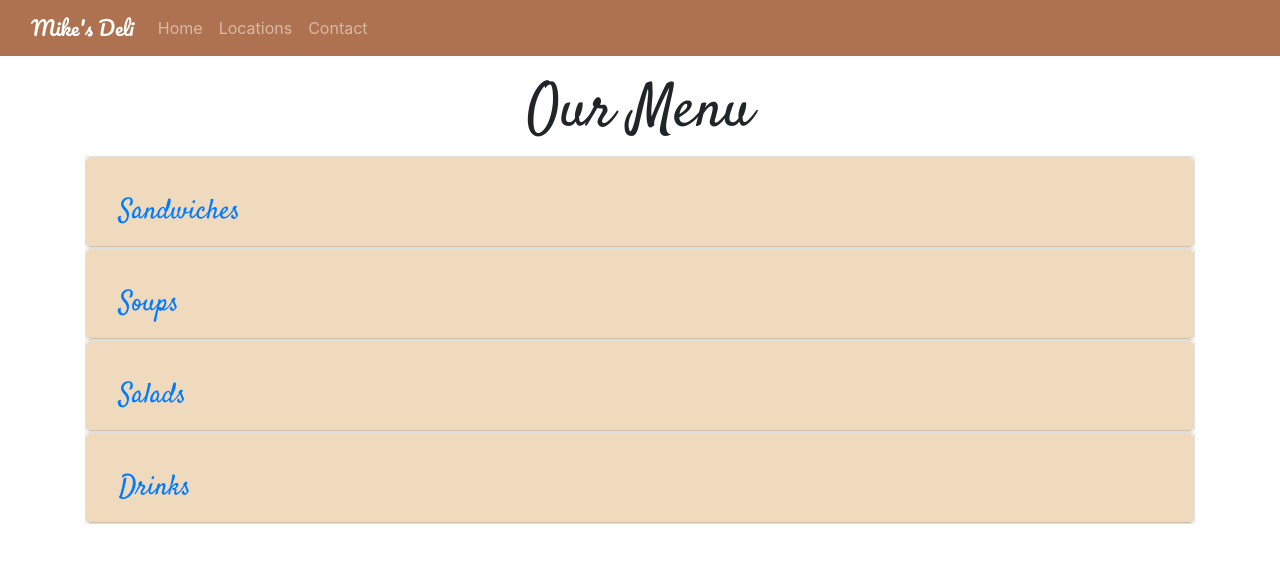
After one commit to michaelJohnJames/deli-website, a PHP site: page /menu.html in a window 1280 px wide. The commit adds this page. Shown: the top 563 px of the page. Run offline with PHP 8.4, Linux system fonts and the light colour scheme.

Commit message:
add menu page

```diff
--- /dev/null
+++ b/menu.html
@@ -0,0 +1,205 @@
+<!DOCTYPE html>
+<html>
+  <head>
+    <meta charset="utf-8">
+    <meta name="viewport" content="width=device-width, initial-scale=1">
+    <link rel="shortcut icon" href="public/favicon.ico">
+    <title>Mike's Deli</title>
+    <!-- Stylesheets -->
+    <link rel="stylesheet" href="public/css/index.css">
+    <link rel="stylesheet" href="https://stackpath.bootstrapcdn.com/bootstrap/4.1.0/css/bootstrap.min.css" integrity="sha384-9gVQ4dYFwwWSjIDZnLEWnxCjeSWFphJiwGPXr1jddIhOegiu1FwO5qRGvFXOdJZ4" crossorigin="anonymous">
+<link href="https://fonts.googleapis.com/css?family=Pacifico|Satisfy" rel="stylesheet">
+<link rel="stylesheet" href="https://cdnjs.cloudflare.com/ajax/libs/font-awesome/4.7.0/css/font-awesome.min.css">
+
+    <script src="https://code.jquery.com/jquery-3.3.1.slim.min.js" integrity="sha384-q8i/X+965DzO0rT7abK41JStQIAqVgRVzpbzo5smXKp4YfRvH+8abtTE1Pi6jizo" crossorigin="anonymous"></script>
+<script src="https://cdnjs.cloudflare.com/ajax/libs/popper.js/1.14.0/umd/popper.min.js" integrity="sha384-cs/chFZiN24E4KMATLdqdvsezGxaGsi4hLGOzlXwp5UZB1LY//20VyM2taTB4QvJ" crossorigin="anonymous"></script>
+<script src="https://stackpath.bootstrapcdn.com/bootstrap/4.1.0/js/bootstrap.min.js" integrity="sha384-uefMccjFJAIv6A+rW+L4AHf99KvxDjWSu1z9VI8SKNVmz4sk7buKt/6v9KI65qnm" crossorigin="anonymous"></script>
+  </head>
+
+
+  <body data-spy="scroll" data-target="#nav" data-offset="50">
+    <nav class="navbar navbar-dark navbar-expand-sm sticky-top" id="nav">
+      <div class="container-fluid">
+        <div class="navbar-header">
+          <a class="navbar-brand" href="#">Mike's Deli</a>
+        </div>
+        <button class="navbar-toggler" data-toggle="collapse" data-target=".navbarContent" aria-controls="navbarContent" aria-expanded="false" aria-label="Toggle navigation">
+<span class="navbar-toggler-icon"></span>
+</button>
+      <div class="collapse navbar-collapse navbarContent">
+        <ul class="nav navbar-nav navbar-right">
+
+          <li class="nav-item">
+            <a class="nav-link" href="index.html">Home</a>
+          </li>
+          <li class="nav-item">
+            <a class="nav-link" href="index.html/#locations">Locations</a>
+          </li>
+          <li class="nav-item">
+            <a class="nav-link" href="index.html/#contact">Contact</a>
+          </li>
+        </ul>
+      </div>
+
+      </div>
+
+    </nav>
+
+    <div class="row">
+      <div class="col-sm-12">
+        <h1 class="main-heading text-center">Our Menu</h1>
+      </div>
+    </div>
+
+    <div class="container">
+    <div id="accordion">
+  <div class="card">
+    <div class="card-header" id="sandwiches-card">
+      <h5 class="mb-0">
+        <button class="btn btn-link collapsed" data-toggle="collapse" data-target="#sandwiches-card-body" aria-expanded="false" aria-controls="collapseOne">
+          <h3 class="sub-heading">Sandwiches</h3>
+        </button>
+      </h5>
+    </div>
+
+    <div id="sandwiches-card-body" class="collapse" aria-labelledby="headingOne" data-parent="#accordion">
+      <div class="card-body">
+        <div class="media">
+          <img class="mr-3 menu-pic" src="public/img/sandwiches1.jpeg" alt="Sandwich">
+          <div class="media-body">
+            <h5 class="mt-0">Baloney and Cheese</h5>
+              Served on a fresh hoagie roll, this deli classic features high-quality baloney with a slice of American cheese. Topped with lettuce, cucumbers, tomato and mustard or mayo. <strong>$6.95</strong>
+          </div>
+        </div>
+
+        <div class="media">
+          <img class="mr-3 menu-pic" src="public/img/sandwiches2.jpg" alt="Sandwich">
+          <div class="media-body">
+            <h5 class="mt-0">Veggie Delight</h5>
+              Served on a freshly baked hard roll, this vegetarian option features a slice of melted mozzarella, fresh red tomato and a slice of onion with a special dijon mayo. <strong>$5.95</strong>
+          </div>
+        </div>
+
+        <div class="media">
+          <img class="mr-3 menu-pic" src="public/img/sandwiches3.jpeg" alt="Sandwich">
+          <div class="media-body">
+            <h5 class="mt-0">Sausage, egg and cheese</h5>
+              Want a late breakfast? Try this sausage, egg and cheese on white or wheat bread that comes with a spicy ketchup. <strong>$7.95</strong>
+          </div>
+        </div>
+      </div>
+    </div>
+  </div>
+
+  <div class="card">
+    <div class="card-header" id="soups-card">
+      <h5 class="mb-0">
+        <button class="btn btn-link collapsed" data-toggle="collapse" data-target="#soups-card-body" aria-expanded="false" aria-controls="collapseTwo">
+          <h3 class="sub-heading">Soups</h3>
+        </button>
+      </h5>
+    </div>
+    <div id="soups-card-body" class="collapse" aria-labelledby="headingTwo" data-parent="#accordion">
+      <div class="card-body">
+        <div class="media">
+          <img class="mr-3 menu-pic" src="public/img/soups.jpeg" alt="Soup">
+          <div class="media-body">
+            <h5 class="mt-0">Corn Chowder</h5>
+              Warm up on a cold day with this creamy corn chowder. Made with fresh corn from the cob and featuring chopped onion and garlic it is sure to warm you up. <strong>$4.95</strong>
+          </div>
+        </div>
+
+        <div class="media">
+          <img class="mr-3 menu-pic" src="public/img/soups2.jpeg" alt="Soup">
+          <div class="media-body">
+            <h5 class="mt-0">Shrimp Bisque</h5>
+              This hearty, creamy soup features jumbo shrimp and a blend of spices for the perfect combination. <strong>$8.95</strong>
+          </div>
+        </div>
+
+        <div class="media">
+          <img class="mr-3 menu-pic" src="public/img/soups3.jpeg" alt="Soup">
+          <div class="media-body">
+            <h5 class="mt-0">Classic Tomato</h5>
+              An American Classic. This seasoned-tomato soup is made fresh daily and features locally-grown tomatoes. <strong>$6.95</strong>
+          </div>
+        </div>
+      </div>
+    </div>
+  </div>
+
+  <div class="card">
+    <div class="card-header" id="salads-card">
+      <h5 class="mb-0">
+        <button class="btn btn-link collapsed" data-toggle="collapse" data-target="#salads-card-body" aria-expanded="false" aria-controls="collapseThree">
+          <h3 class="sub-heading">Salads</h3>
+        </button>
+      </h5>
+    </div>
+    <div id="salads-card-body" class="collapse" aria-labelledby="headingThree" data-parent="#accordion">
+      <div class="card-body">
+        <div class="media">
+          <img class="mr-3 menu-pic" src="public/img/salads.jpeg" alt="Salad">
+          <div class="media-body">
+            <h5 class="mt-0">Roasted Red Pepper Salad</h5>
+              The roasted red peppers are the star of this salad made with fresh arugala, onions and goat cheese. <strong>$7.95</strong>
+          </div>
+        </div>
+
+        <div class="media">
+          <img class="mr-3 menu-pic" src="public/img/salads2.jpeg" alt="Salad">
+          <div class="media-body">
+            <h5 class="mt-0">House Salad</h5>
+              This classic salad features iceberg lettuce, grape tomatoes, carrots and radishes. <strong>$5.95</strong>
+          </div>
+        </div>
+
+        <div class="media">
+          <img class="mr-3 menu-pic" src="public/img/salads3.jpeg" alt="Salad">
+          <div class="media-body">
+            <h5 class="mt-0">Fancy Greens Salad</h5>
+              Spring greens topped with raspberries, tomatoes and goat cheese. <strong>$6.95</strong>
+          </div>
+        </div>
+      </div>
+    </div>
+  </div>
+
+  <div class="card">
+    <div class="card-header" id="drinks-card">
+      <h5 class="mb-0">
+        <button class="btn btn-link collapsed" data-toggle="collapse" data-target="#drinks-card-body" aria-expanded="false" aria-controls="collapseFour">
+          <h3 class="sub-heading">Drinks</h3>
+        </button>
+      </h5>
+    </div>
+    <div id="drinks-card-body" class="collapse" aria-labelledby="headingFour" data-parent="#accordion">
+      <div class="card-body">
+        <div class="media">
+          <img class="mr-3 menu-pic" src="public/img/coffee.jpeg" alt="Drink">
+          <div class="media-body">
+            <h5 class="mt-0">Coffee</h5>
+              We feature cappuccino, mocha and espresso made on site each morning. <strong>$2.95</strong> a cup.
+          </div>
+        </div>
+
+        <div class="media">
+          <img class="mr-3 menu-pic" src="public/img/drinks2.jpeg" alt="Drink">
+          <div class="media-body">
+            <h5 class="mt-0">Tea</h5>
+              We have a variety of black and green teas to pick from. <strong>$2.95</strong>
+          </div>
+        </div>
+
+        <div class="media">
+          <img class="mr-3 menu-pic" src="public/img/drinks3.jpeg" alt="Drink">
+          <div class="media-body">
+            <h5 class="mt-0">Fountain drinks</h5>
+              We feature Coca-Cola products with free refills. <strong>$3.95</strong>
+          </div>
+        </div>
+      </div>
+    </div>
+  </div>
+</div>
+</div>
--- a/public/css/index.css
+++ b/public/css/index.css
@@ -149,6 +149,26 @@
   margin-bottom: 0;
 }
 
+/* Menu page styles */
+
+#sandwiches-card, #soups-card, #salads-card, #drinks-card {
+  background-color: #efdabd;
+  border-radius: 5px;
+  text-decoration: none;
+  color: white;
+  height: 90px;
+}
+
+.menu-pic {
+  height: 200px;
+  width: 300px;
+  border: 1px solid black;
+}
+
+.media {
+  margin-bottom: 20px;
+}
+
 /* Mobile style changes */
 
 @media (max-width: 576px) {
```
Also changed, not shown: public/img/drinks2.jpeg (added), public/img/drinks3.jpeg (added), public/img/salads2.jpeg (added), public/img/salads3.jpeg (added), public/img/sandwiches2.jpg (added), public/img/sandwiches3.jpeg (added), public/img/soups2.jpeg (added), public/img/soups3.jpeg (added).
